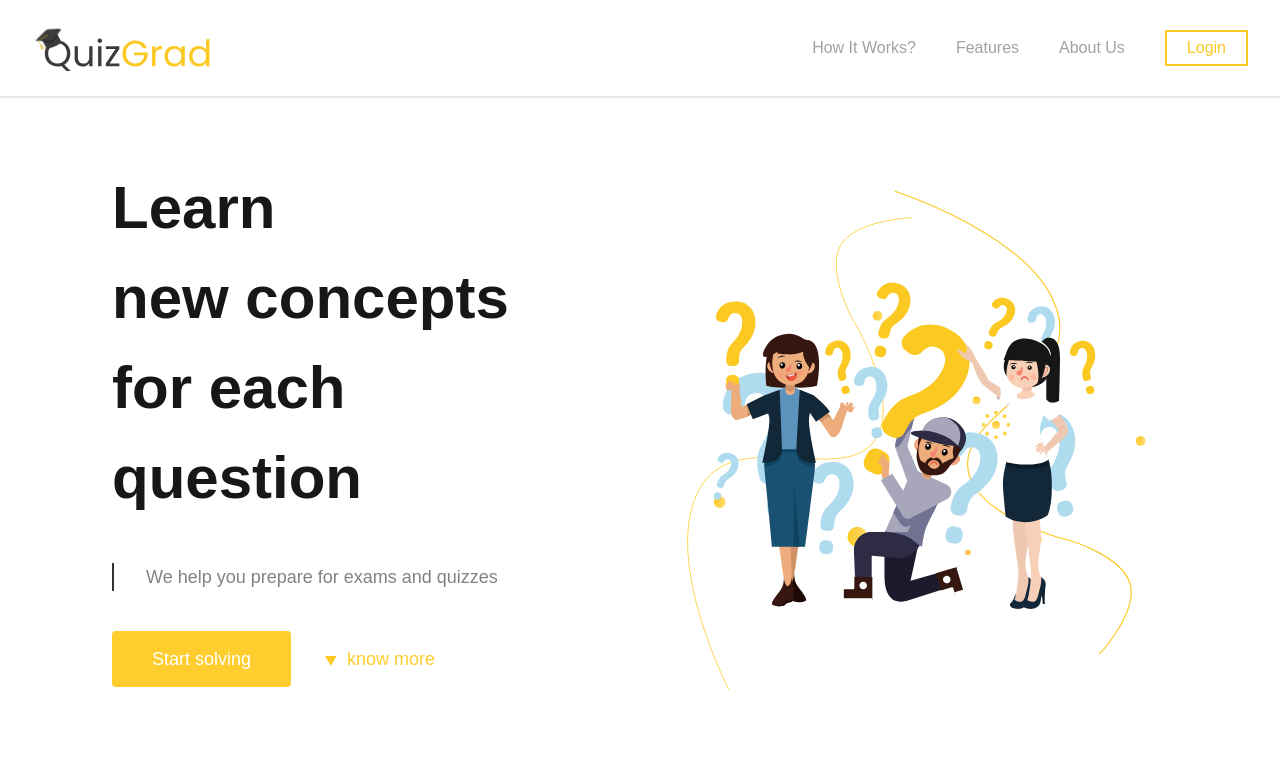
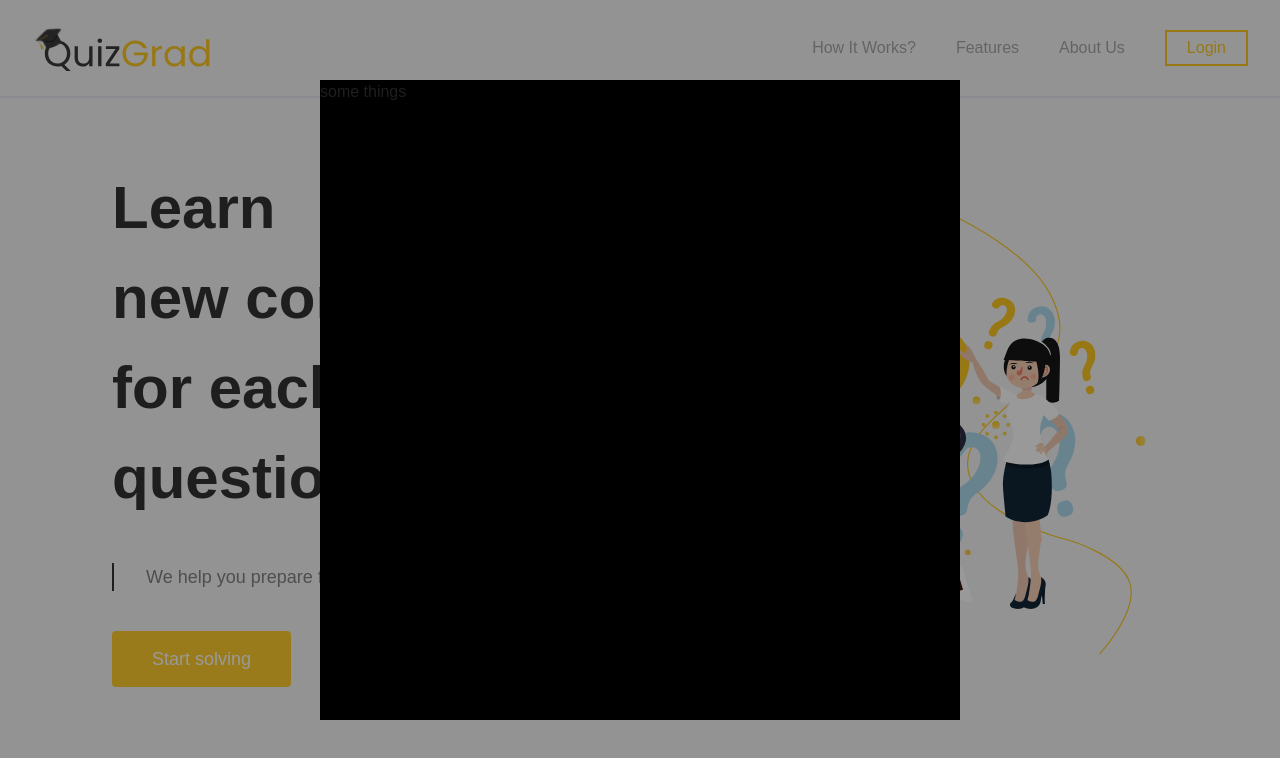
Before and after one commit to 2gooNo/Quiz-web-app-v2, a Next.js app: page / in a window 1280 px wide. Both pictures are taken after a click on the button "Start solving". Shown: the top 758 px of the page. Built offline with nearby package versions, Linux system fonts and the light colour scheme.

Commit message:
cat show setup

```diff
--- a/src/app/_components/homePage.tsx
+++ b/src/app/_components/homePage.tsx
@@ -1,25 +1,40 @@
-
-export function HomePage() {
+interface HomePageProps {
+  show: (show: boolean) => void;
+}
+export function HomePage({ show }: HomePageProps) {
+  function handleShowCat() {
+    show(true);
+  }
   return (
     <div className="px-4 pt-4 sm:px-8 md:px-16 lg:pt-15 lg:px-28 flex flex-col lg:flex-row gap-8 sm:gap-12 lg:gap-16 justify-center items-center">
       <div className="flex gap-6 sm:gap-8 md:gap-10 flex-col w-full lg:w-auto">
         <h1 className="font-semibold text-2xl sm:text-3xl md:text-4xl lg:text-5xl xl:text-6xl max-w-md sm:max-w-lg md:max-w-xl lg:max-w-2xl leading-tight sm:leading-snug md:leading-normal">
-          Learn<br/> new concepts<br/> for each question
+          Learn
+          <br /> new concepts
+          <br /> for each question
         </h1>
         <div className="border-solid border-l-2 border-l-[#333333] pl-4 sm:pl-6 md:pl-8 text-[#828282] text-sm sm:text-base md:text-lg">
           We help you prepare for exams and quizzes
         </div>
         <div className="flex flex-col sm:flex-row gap-4 sm:gap-6 md:gap-8">
-          <button className="bg-[#FFCD2E] h-10 sm:h-12 md:h-14 px-6 sm:px-8 md:px-10 text-white text-sm sm:text-base md:text-lg rounded-sm hover:bg-[#E5B726] transition-colors w-full sm:w-auto">
+          <button
+            onClick={handleShowCat}
+            className="bg-[#FFCD2E] h-10 sm:h-12 md:h-14 px-6 sm:px-8 md:px-10 text-white text-sm sm:text-base md:text-lg rounded-sm hover:bg-[#E5B726] transition-colors w-full sm:w-auto"
+          >
             Start solving
           </button>
           <button className="flex items-center gap-2 justify-center sm:justify-start w-full sm:w-auto">
-            <img className="h-auto w-3 sm:w-4" src="/dropDownIconsvg.svg"/>
-            <p className="text-[#FFCD2E] text-sm sm:text-base md:text-lg">know more</p>
+            <img className="h-auto w-3 sm:w-4" src="/dropDownIconsvg.svg" />
+            <p className="text-[#FFCD2E] text-sm sm:text-base md:text-lg">
+              know more
+            </p>
           </button>
         </div>
       </div>
-      <img className="h-auto w-full md:w-180 lg:w-200 xl:w-155" src="/homeIcon.svg"/>
+      <img
+        className="h-auto w-full md:w-180 lg:w-200 xl:w-155"
+        src="/homeIcon.svg"
+      />
     </div>
   );
 }
--- a/src/app/page.tsx
+++ b/src/app/page.tsx
@@ -1,13 +1,25 @@
+"use client";
+
 import { HomePage } from "./_components/homePage";
 import { NavBar } from "./_components/navBar";
+import { useState } from "react";
 
 export default function Home() {
+  const [isCat, setIsCat] = useState(false);
   return (
-    <main className="min-h-screen w-full flex flex-col">
-      <NavBar />
-      <div className="flex items-center">
-        <HomePage />
+    <div className="flex relative bg-[#F5F5F5] text-[#333333] justify-center items-center">
+      <div className="min-h-screen w-full flex flex-col">
+        <NavBar />
+        <div className="flex items-center">
+          <HomePage show={setIsCat} />
+        </div>
       </div>
-    </main>
+      {isCat && (
+        <div className="absolute bg-black w-160 h-160">some things</div>
+      )}
+      {isCat && (
+        <div className="fixed inset-0 bg-black opacity-40 pointer-events-none z-50" />
+      )}
+    </div>
   );
 }
```
